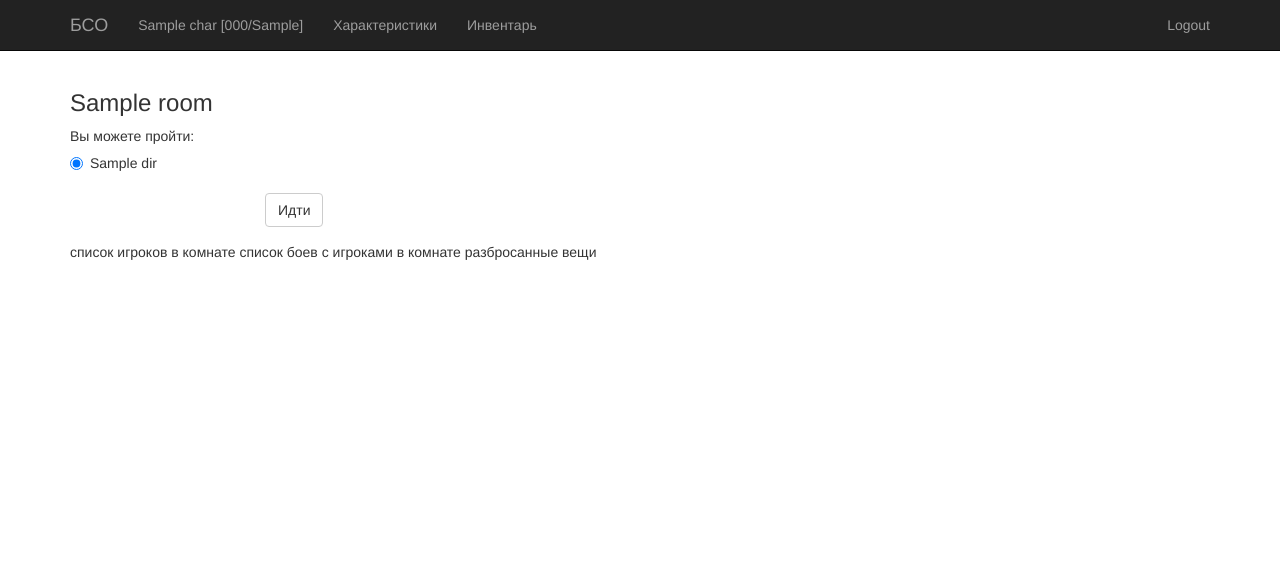
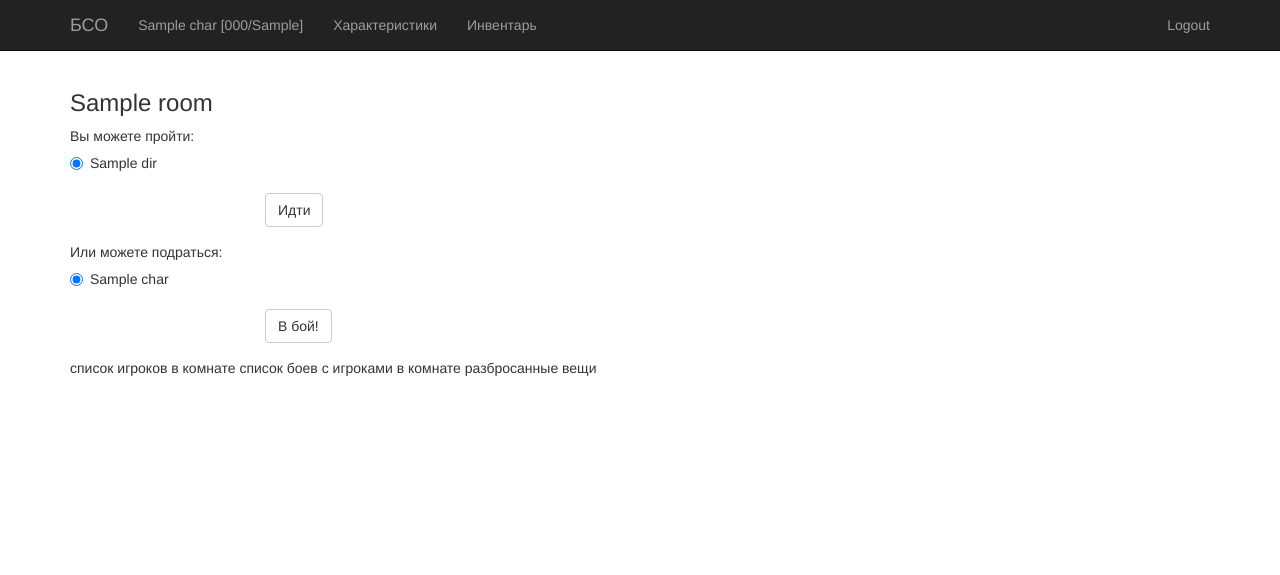
Before and after one commit to qs/deathtower, a Python web app: template templates/room.html in a window 1280 px wide. Shown: the top 575 px of the page. Run offline with Jinja, Linux system fonts and the light colour scheme; the template is opened without the code that fills it: most values are stand-ins (such as "Sample title", 1, 10 or a date in 2020); some libraries are stand-ins or nearby versions.

Commit message:
room fight

```diff
--- a/templates/room.html
+++ b/templates/room.html
@@ -24,6 +24,24 @@
   </div>
 </form>
 
+Или можете подраться:
+<form class="form-horizontal" role="form" method="POST">
+    {% for c in room.get_chars() %}
+    <div class="radio" >
+      <label>
+        <input type="radio" name="room_move_id" id="char{{ c.key.id() }}" value="{{ c.key.id() }}" {% if loop.first %}checked{% endif %}>
+          {{ c.name }}
+      </label>
+    </div>
+    {% endfor %}
+  <br />
+  <div class="form-group">
+    <div class="col-sm-offset-2 col-sm-10">
+      <input type="submit" id="room_fight" name="room_fight" class="btn btn-default" value="В бой!">
+    </div>
+  </div>
+</form>
+
 список игроков в комнате
 список боев с игроками в комнате
 разбросанные вещи
```
Also changed, not shown: models.py (+6 -2 lines).
